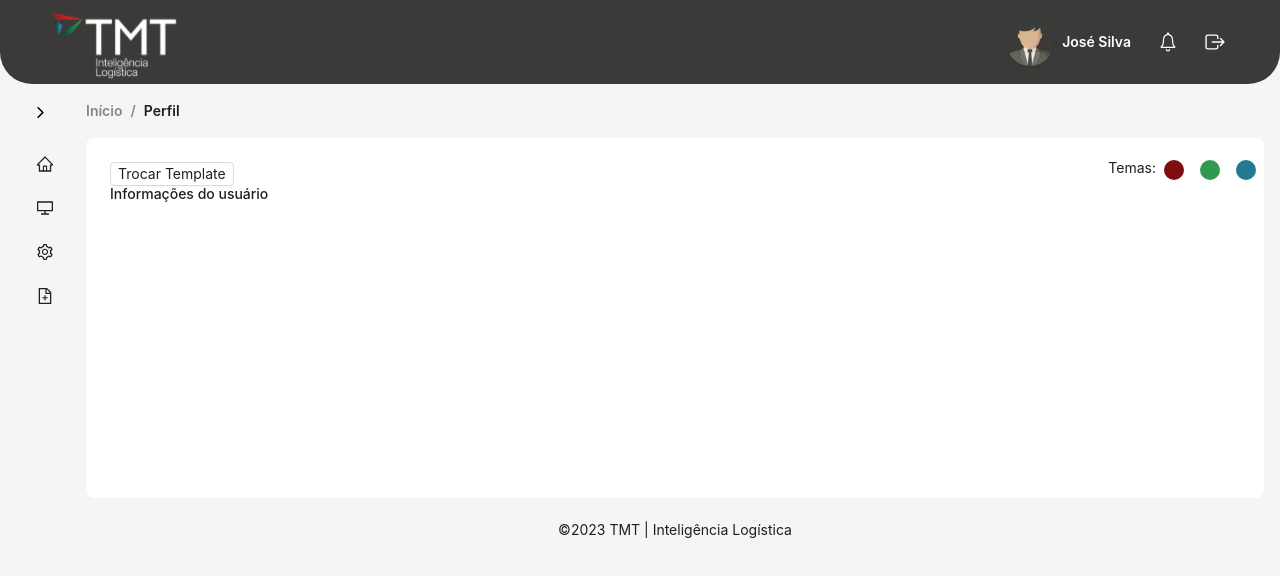
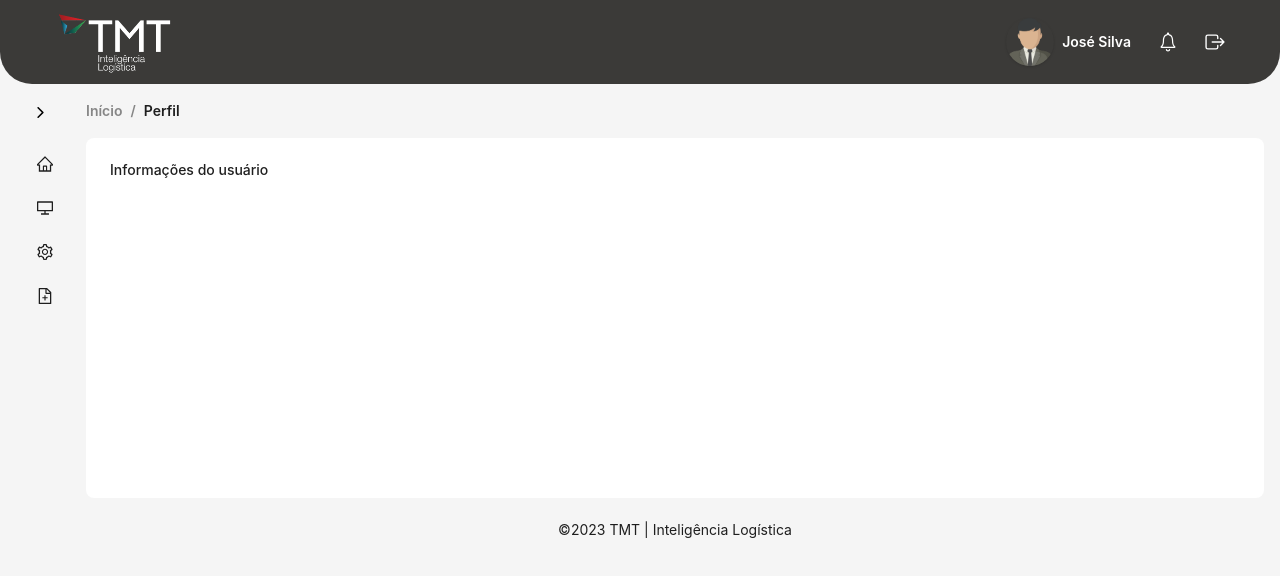
Before and after one commit to higinoRodrigo/tmt, a Next.js app: page /perfil in a window 1280 px wide. Shown: the top 576 px of the page. Built offline with nearby package versions, Linux system fonts and the light colour scheme.

Commit message:
fix: update

```diff
--- a/src/components/Template2.tsx
+++ b/src/components/Template2.tsx
@@ -160,10 +160,10 @@ export const Template2 = ({ children }: Template1Props) => {
           }}
           className='rounded-b-[32px]'
         >
-          <div className={`md:w-32 flex-shrink-0 w-16 transition-all duration-500`}>
+          <div className={`md:w-36 flex-shrink-0 w-16 transition-all duration-500`}>
             <img
               className="w-full h-full object-cover"
-              src={'/logo.svg'}
+              src={'/logoTmt.png'}
               alt="logo"
             />
           </div>
@@ -278,13 +278,6 @@ export const Template2 = ({ children }: Template1Props) => {
                 </div>
               </div>
 
-              <div className='absolute top-40 right-4 flex flex-row justify-center'>
-                <span>Temas:</span>
-                <button onClick={() => setTema('#7e0c11')} className='w-5 h-5 rounded-full bg-[#7e0c11] mx-2' />
-                <button onClick={() => setTema('#329950')} className='w-5 h-5 rounded-full bg-[#329950] mx-2' />
-                <button onClick={() => setTema('#217994')} className='w-5 h-5 rounded-full bg-[#217994] mx-2' />
-              </div>
-
               <div style={{ padding: 24, minHeight: 360, background: colorBgContainer }} className='rounded-lg'>
                 {children}
               </div>
--- a/src/template/BaseLayout.tsx
+++ b/src/template/BaseLayout.tsx
@@ -1,26 +1,10 @@
-import { useState } from 'react'
-import { Template1 } from '@/components/Template1'
-import { Button } from 'antd'
 import { Template2 } from '@/components/Template2'
 
 export const BaseLayout = ({children}) => {
-  const [templates, setTemplates] = useState(2)
 
   return (
-    <>
-      {
-        templates === 1 ? (
-          <Template1>
-            <Button onClick={() => setTemplates(2)} size="small">Trocar Template</Button>
-            {children}
-          </Template1>
-        ) : (
-          <Template2>
-            <Button onClick={() => setTemplates(1)} size="small">Trocar Template</Button>
-            {children}
-          </Template2>
-        )
-      }
-    </>
+    <Template2>
+      {children}
+    </Template2>
   )
 }
```
Also changed, not shown: public/logoTmt.png (added).
